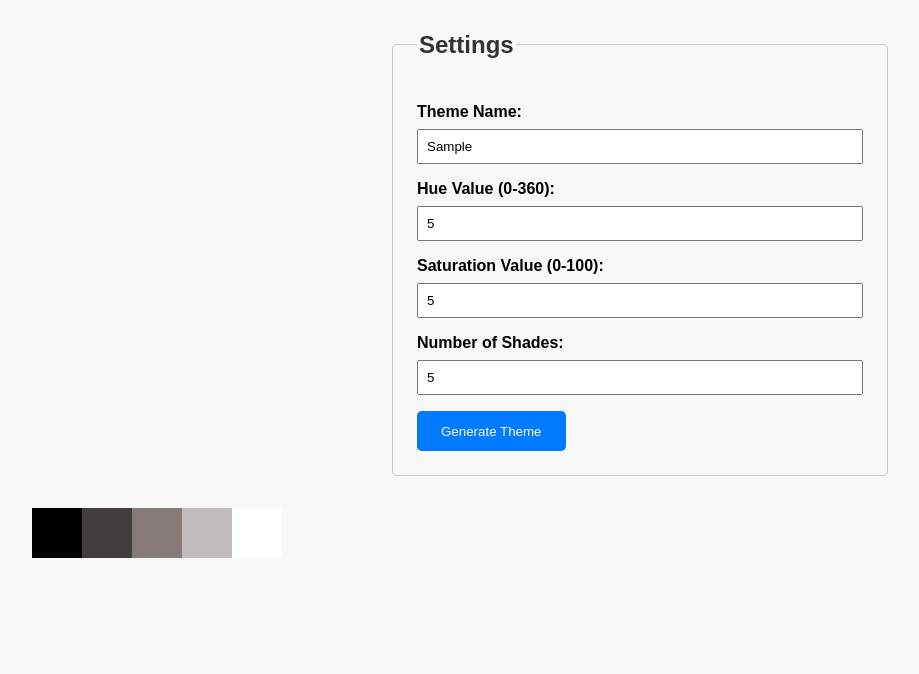
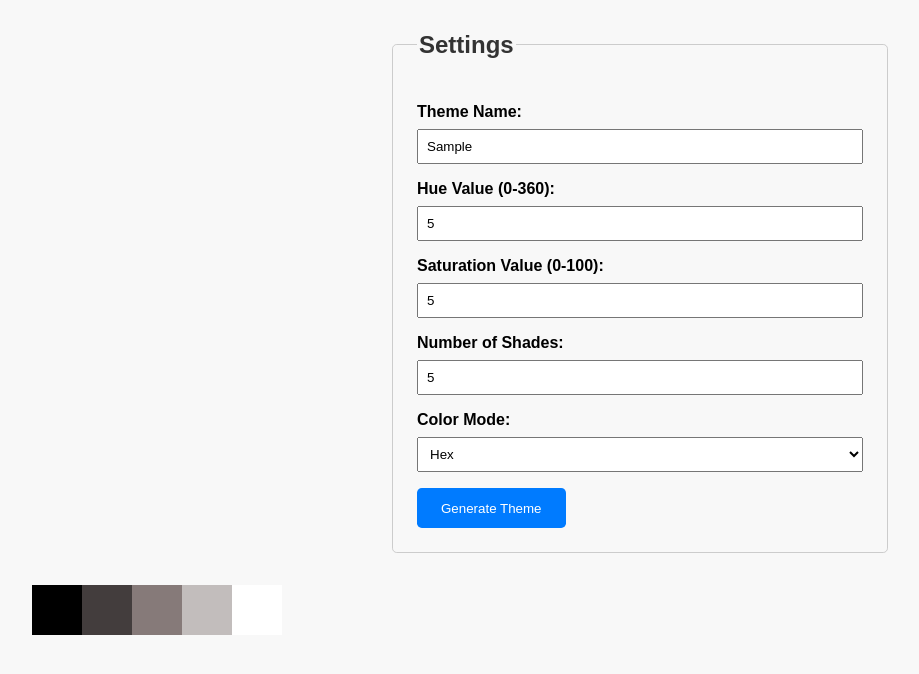
Before and after one commit to Kactus83/theme-color-generator, a website built with webpack: page theme-generator.html in a window 1280 px wide. Both pictures are taken after typing "Sample", "5", "5", "5" into the empty fields and a click on the button "Generate Theme". Shown: the part 90-764 px from the top of the page, without its empty margins (0-919 px from the left). Built offline with nearby package versions, Linux system fonts and the light colour scheme.

Commit message:
Add RGB Palette support in UI and DisplayService

```diff
--- a/color-generator/main.ts
+++ b/color-generator/main.ts
@@ -1,15 +1,18 @@
 import { HueValue } from "./models/value-objects/HueValue";
 import { SaturationValue } from "./models/value-objects/SaturationValue";
+import { ThemeColorsService } from "./services/ThemeColorsService";
+import { ThemeSettings } from "./models/settings/ThemeSettings";
 import { ColorsPaletteService } from "./services/ColorsPaletteService";
-import { ThemeColorsService } from "./services/ThemeColorsService";
 import { ColorsService } from "./services/ColorsService";
 import { ThemeDisplayService } from "./services/ThemeDisplayService";
+import { ColorMode } from "./models/types/ColorsMode";
 
 document.addEventListener("DOMContentLoaded", function() {
   const hueInput = document.getElementById("hueInput") as HTMLInputElement;
   const saturationInput = document.getElementById("saturationInput") as HTMLInputElement;
   const themeNameInput = document.getElementById("themeNameInput") as HTMLInputElement;
   const numberOfShadesInput = document.getElementById("numberOfShadesInput") as HTMLInputElement;
+  const colorModeSelect = document.getElementById("colorModeSelect") as HTMLSelectElement;
   const generateButton = document.getElementById("generateButton") as HTMLButtonElement;
   const outputDiv = document.getElementById("outputDiv");
 
@@ -25,8 +28,10 @@ document.addEventListener("DOMContentLoaded", function() {
       const saturation = new SaturationValue(Number(saturationInput.value));
       const themeName = themeNameInput.value;
       const numberOfShades = Number(numberOfShadesInput.value);
+      const colorMode = colorModeSelect.value as ColorMode;
 
-            const theme = themeColorsService.generateHexThemeColors(themeName, hue, saturation, numberOfShades);
+      const themeSettings = new ThemeSettings(themeName, hue, saturation, numberOfShades, colorMode);
+      const theme = themeColorsService.generateThemeColors(themeSettings);
 
       themeDisplayService.display(theme);
     });
--- /dev/null
+++ b/color-generator/models/settings/ThemeSettings.ts
@@ -0,0 +1,13 @@
+import { HueValue } from '../value-objects/HueValue';
+import { SaturationValue } from '../value-objects/SaturationValue';
+import { ColorMode } from '../types/ColorsMode';
+
+export class ThemeSettings {
+  constructor(
+    public name: string,
+    public hue: HueValue,
+    public saturation: SaturationValue,
+    public numberOfShades: number,
+    public colorMode: ColorMode
+  ) {}
+}
--- /dev/null
+++ b/color-generator/models/types/ColorsMode.ts
@@ -0,0 +1,4 @@
+export enum ColorMode {
+    HEX = 'hex',
+    RGB = 'rgb'
+  }
--- a/color-generator/services/ThemeColorsService.ts
+++ b/color-generator/services/ThemeColorsService.ts
@@ -3,6 +3,8 @@ import { SaturationValue } from "../models/value-objects/SaturationValue";
 import { HexThemeColors } from "../models/themes/HexThemeColors";
 import { RGBThemeColors } from "../models/themes/RGBThemeColors";
 import { ColorsPaletteService } from "./ColorsPaletteService";
+import { ThemeSettings } from "../models/settings/ThemeSettings";
+import { ColorMode } from "../models/types/ColorsMode";
 
 /**
  * Service responsible for generating theme colors.
@@ -12,6 +14,19 @@ export class ThemeColorsService {
   constructor(private colorsPaletteService: ColorsPaletteService) {}
 
   /**
+   * Generate Theme Colors based on settings
+   * @param {ThemeSettings} settings - Theme settings
+   * @returns {HexThemeColors | RGBThemeColors} - Theme colors (either Hex or RGB)
+   */
+  generateThemeColors(settings: ThemeSettings) {
+    if (settings.colorMode === ColorMode.HEX) {
+      return this.generateHexThemeColors(settings.name, settings.hue, settings.saturation, settings.numberOfShades);
+    } else {
+      return this.generateRGBThemeColors(settings.name, settings.hue, settings.saturation, settings.numberOfShades);
+    }
+  }
+
+  /**
    * Generate Hex Theme Colors
    * @param {string} name - Theme name
    * @param {HueValue} hue - Hue value
@@ -19,7 +34,7 @@ export class ThemeColorsService {
    * @param {number} numberOfShades - Number of shades in each palette
    * @returns {HexThemeColors} - Hex theme colors
    */
-  generateHexThemeColors(name: string, hue: HueValue, saturation: SaturationValue, numberOfShades: number): HexThemeColors {
+  private generateHexThemeColors(name: string, hue: HueValue, saturation: SaturationValue, numberOfShades: number): HexThemeColors {
     const palette = this.colorsPaletteService.generateHexPalette(name, hue, saturation, numberOfShades);
     return new HexThemeColors(name, [palette]);
   }
@@ -32,7 +47,7 @@ export class ThemeColorsService {
    * @param {number} numberOfShades - Number of shades in each palette
    * @returns {RGBThemeColors} - RGB theme colors
    */
-  generateRGBThemeColors(name: string, hue: HueValue, saturation: SaturationValue, numberOfShades: number): RGBThemeColors {
+  private generateRGBThemeColors(name: string, hue: HueValue, saturation: SaturationValue, numberOfShades: number): RGBThemeColors {
     const palette = this.colorsPaletteService.generateRGBPalette(name, hue, saturation, numberOfShades);
     return new RGBThemeColors(name, [palette]);
   }
--- a/style.css
+++ b/style.css
@@ -32,7 +32,7 @@ label {
     font-weight: bold;
 }
 
-input {
+input, select {
     margin-bottom: 1rem;
     padding: .5rem;
     width: 100%;
--- a/theme-generator.html
+++ b/theme-generator.html
@@ -23,6 +23,12 @@
       <label for="numberOfShadesInput">Number of Shades:</label>
       <input type="number" id="numberOfShadesInput" min="1">
 
+      <label for="colorModeSelect">Color Mode:</label>
+      <select id="colorModeSelect">
+        <option value="hex">Hex</option>
+        <option value="rgb">RGB</option>
+      </select>
+
       <button id="generateButton" type="button">Generate Theme</button>
     </fieldset>
   </form>
```
Also changed, not shown: dist/bundle.js. Lines whose indentation alone changed are shown as unchanged.
